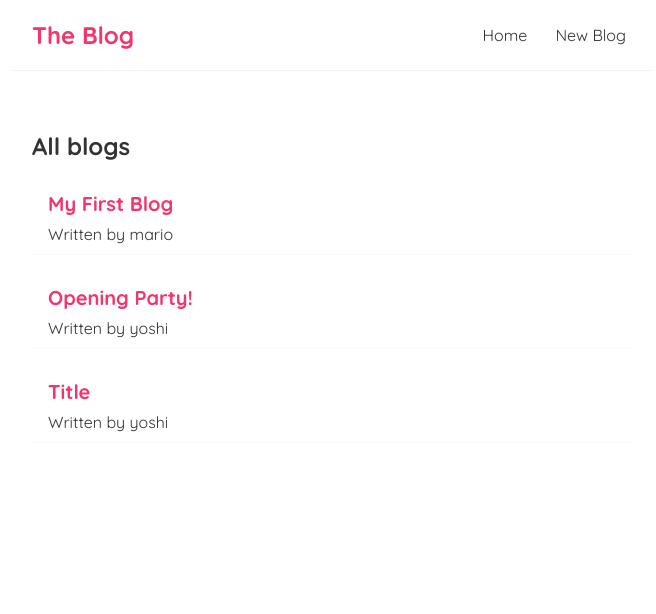
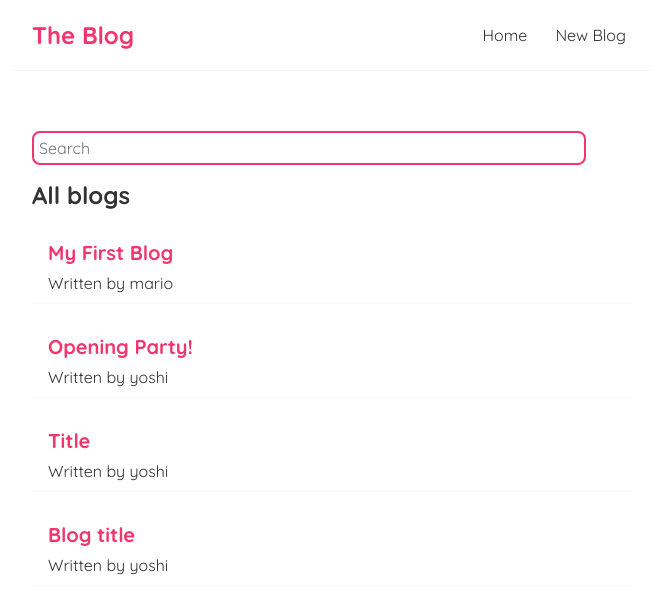
Before and after one commit to Maxsim1244/I-dont-know, a React (Create React App) app: page / in a window 1280 px wide. Shown: the top 614 px of the page, without its empty margins (308-964 px from the left). Built offline with nearby package versions, Linux system fonts and the light colour scheme; data requests are answered from the project's data file.

Commit message:
search feature

```diff
--- a/data/db.json
+++ b/data/db.json
@@ -17,6 +17,12 @@
       "body": "Body",
       "author": "yoshi",
       "id": 3
+    },
+    {
+      "title": "Blog title",
+      "body": "orci nulla pellentesque dignissim enim sit amet venenatis urna cursus eget nunc scelerisque viverra mauris in aliquam sem fringilla ut morbi tincidunt augue interdum velit euismod in pellentesque massa placerat duis ultricies lacus sed turpis tincidunt id aliquet risus feugiat in ante metus dictum at tempor commodo ullamcorper a lacus vestibulum sed arcu non odio euismod lacinia at quis risus sed vulputate odio ut enim blandit volutpat maecenas volutpat blandit aliquam etiam erat velit scelerisque in dictum non consectetur a erat nam at lectus urna duis convallis convallis tellus id interdum velit laoreet id donec ultrices tincidunt arcu non sodales",
+      "author": "yoshi",
+      "id": 4
     }
   ]
 }
--- a/src/BlogList.js
+++ b/src/BlogList.js
@@ -1,10 +1,36 @@
+import { useEffect } from "react";
 import { Link } from "react-router-dom";
+import { useState } from "react/cjs/react.development";
 
 const BlogList = ({ blogs, title, handleDelete }) => {
+  const [search, setSearch] = useState("");
+  const [filteredBlogs, setFilteredBlogs] = useState(blogs);
+  const handleInput = (e) => {
+    setSearch(e.target.value);
+  };
+
+  useEffect(() => {
+    const searchMod = search.toLowerCase().trim();
+    const newBlogs = blogs.filter(
+      (a) =>
+        a.title.toLowerCase().trim().includes(searchMod) ||
+        a.body.toLowerCase().trim().includes(searchMod) ||
+        a.author.toLowerCase().trim().includes(searchMod)
+    );
+    setFilteredBlogs(newBlogs);
+  }, [search]);
+
   return (
     <div className="blog-list">
+      <input
+        className="search-input"
+        type="text"
+        value={search}
+        onInput={handleInput}
+        placeholder="Search"
+      />
       <h2>{title}</h2>
-      {blogs.map((blog) => (
+      {filteredBlogs.map((blog) => (
         <div key={blog.id} className="blog-preview">
           <Link to={`/blogs/${blog.id}`}>
             <h2>{blog.title}</h2>
--- a/src/index.css
+++ b/src/index.css
@@ -50,6 +50,15 @@
 }
 .blog-preview a {
   text-decoration: none;
+}
+.search-input {
+  font-size: 16px;
+  width: 90%;
+  border: 2px solid #f1356d;
+  border-radius: 8px;
+  padding: 5px;
+  margin-bottom: 15px;
+  outline: none;
 }
 
 /* blog details page */
```
